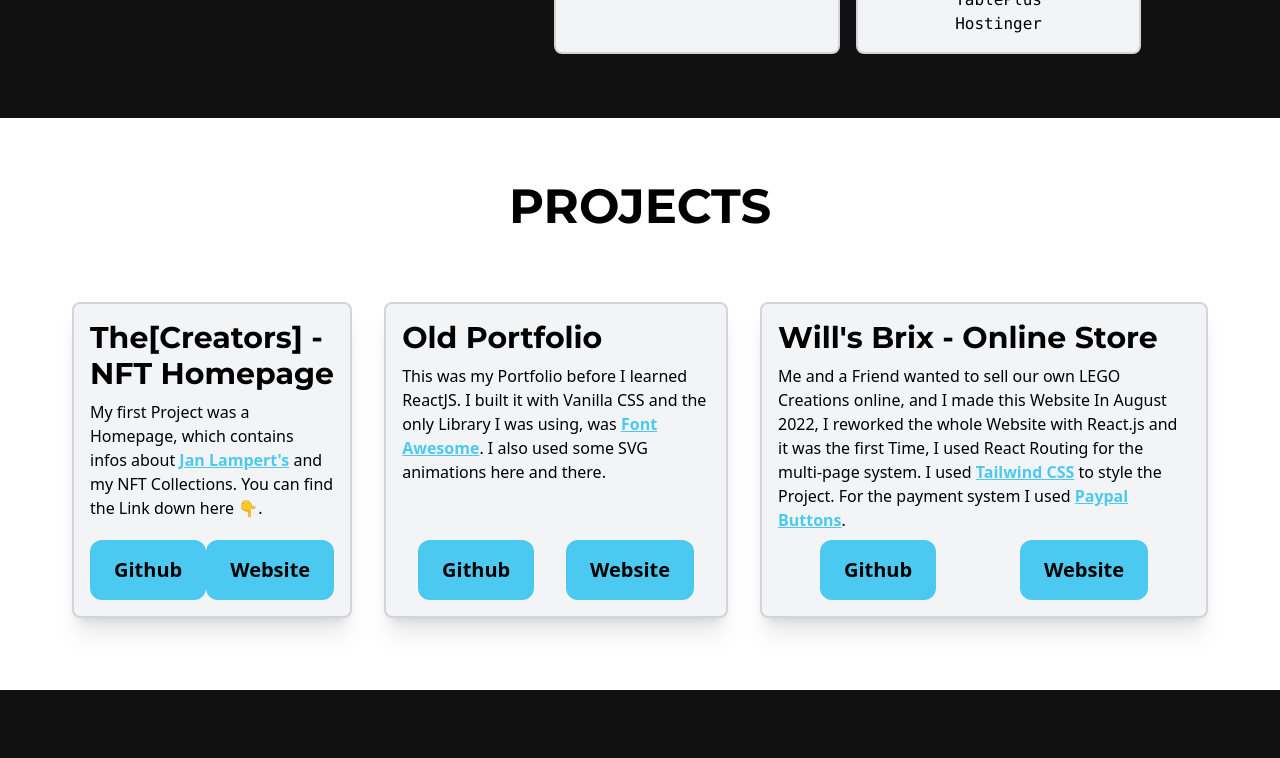
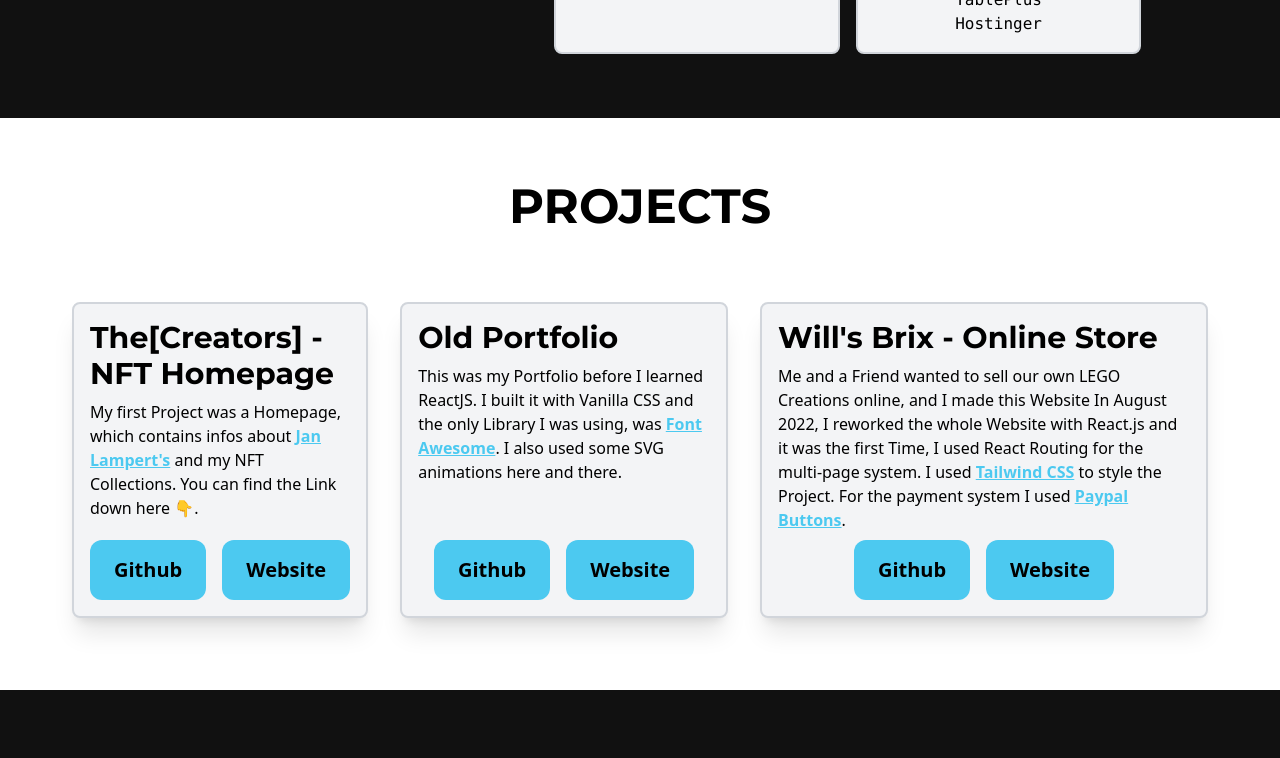
Before and after one commit to nevthereal/nevillebrem-react, a React (Create React App) app: page / in a window 1280 px wide. Shown: the part 1570-2328 px from the top of the page. Built offline with nearby package versions, Linux system fonts and the light colour scheme; some icons are missing.

Commit message:
button fixes

```diff
--- a/src/components/Hero.jsx
+++ b/src/components/Hero.jsx
@@ -10,7 +10,7 @@ const Hero = () => {
             <p className='md:text-lg mx-auto font-bold uppercase text-nevBlue'>Hello World. my name is</p>
             <p className='text-5xl md:text-6xl font-bold'>Neville Brem</p>
             <p className='text-gray-400 font-bold text-lg md:text-xl'>I am a <Typed strings={['Web Developer', 'Video Editor', 'Photoshop Editor', 'Digital Artist']} loop typeSpeed={80} backSpeed={60} /></p>
-            <motion.button initial={{ scale: 0, rotate: 180 }} animate={{ rotate: 0, scale: 1 }} transition={{ type: "spring", stiffness: 260, damping: 20, duration: 500}} whileHover={{ scale: 1.1 }} whileTap={{ scale: 0.9 }} className="rounded-3xl font-bold bg-nevBlue mx-auto py-2 px-4 my-4 md:text-lg shadow-nevBlue/30 shadow-lg"><a href="#about">Let's Start!</a></motion.button>
+            <a href="#about"><motion.button initial={{ scale: 0, rotate: 180 }} animate={{ rotate: 0, scale: 1 }} transition={{ type: "spring", stiffness: 260, damping: 20, duration: 500}} whileHover={{ scale: 1.1 }} whileTap={{ scale: 0.9 }} className="rounded-3xl font-bold bg-nevBlue mx-auto py-2 px-4 my-4 md:text-lg shadow-nevBlue/30 shadow-lg">Let's Start!</motion.button></a>
         </div>
     </div>
   )
--- a/src/components/Projects.jsx
+++ b/src/components/Projects.jsx
@@ -20,9 +20,9 @@ const Projects = () => {
                     </div>
                     <p className='py-2'>My first Project was a Homepage, which contains infos about <a href="https://www.janlampert.com" rel="noreferrer" className='link' target="_blank">Jan Lampert's</a> and my NFT Collections. You can find the Link down here 👇.</p>
                 </div>
-                <div className='flex'>
-                    <button className={projectButton}><a href="https://github.com/nevthereal/TheCreators" target="_blank" rel="noreferrer">Github</a></button>
-                    <button className={projectButton}><a href="https://the-creators.netlify.app" target='blank'>Website</a></button>
+                <div className='flex justify-center gap-4'>
+                <a href="https://github.com/nevthereal/TheCreators" target="_blank" rel="noreferrer"><button className={projectButton}>Github</button></a>
+                <a href="https://the-creators.netlify.app" target='blank'><button className={projectButton}>Website</button></a>
                 </div>
             </div>
             <div className={projectCard}>
@@ -33,9 +33,9 @@ const Projects = () => {
                     </div>
                     <p className='py-2'>This was my Portfolio before I learned ReactJS. I built it with Vanilla CSS and the only Library I was using, was <a href="https://fontawesome.com" target="_blank" rel='noreferrer' className='link' >Font Awesome</a>. I also used some SVG animations here and there.</p>
                 </div>
-                <div className='flex'>
-                    <button className={projectButton}><a href="https://github.com/nevthereal/personal-website-old" target="_blank" rel="noreferrer">Github</a></button>
-                    <button className={projectButton}><a href="https://old.nevillebrem.com" target='blank'>Website</a></button>
+                <div className='flex justify-center gap-4'>
+                    <a href="https://github.com/nevthereal/personal-website-old" target="_blank" rel="noreferrer"><button className={projectButton}>Github</button></a>
+                    <a href="https://old.nevillebrem.com" target='blank'><button className={projectButton}>Website</button></a>
                 </div>
             </div>
             <div className={projectCard}>
@@ -46,9 +46,9 @@ const Projects = () => {
                     </div>
                     <p className='py-2'>Me and a Friend wanted to sell our own LEGO Creations online, and I made this Website In August 2022, I reworked the whole Website with React.js and it was the first Time, I used React Routing for the multi-page system. I used <a href="https://tailwindcss.com" rel="noreferrer" target='_blank' className='link'>Tailwind CSS</a> to style the Project. For the payment system I used <a href="https://paypal.com/buttons" target='_blank' rel="noreferrer" className='link'>Paypal Buttons</a>.</p>
                 </div>
-                <div className='flex'>
-                    <button className={projectButton}><a href="https://github.com/nevthereal/willsbrix-v2" target="_blank" rel="noreferrer">Github</a></button>
-                    <button className={projectButton}><a href="https://willsbrix.com" target='blank'>Website</a></button>
+                <div className='flex justify-center gap-4'>
+                    <a href="https://github.com/nevthereal/willsbrix-v2" target="_blank" rel="noreferrer"><button className={projectButton}>Github</button></a>
+                    <a href="https://willsbrix.com" target='blank'><button className={projectButton}>Website</button></a>
                 </div>
             </div>
         </div>
```
Also changed, not shown: 5 other files (tests, documents, lock files or other folders).
